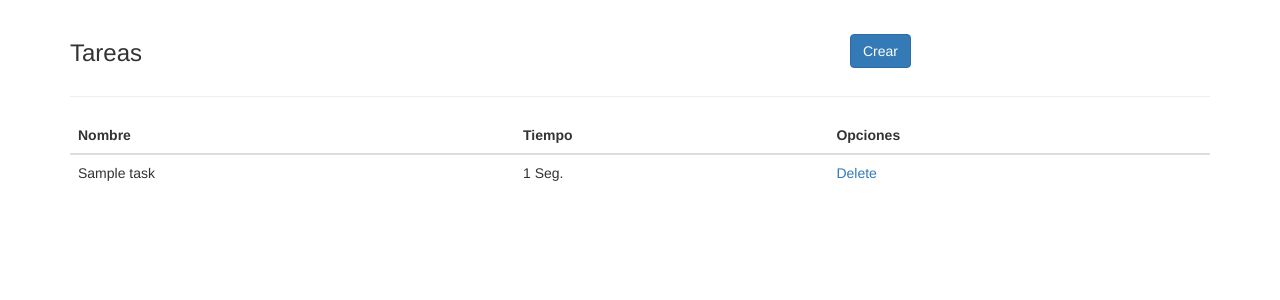
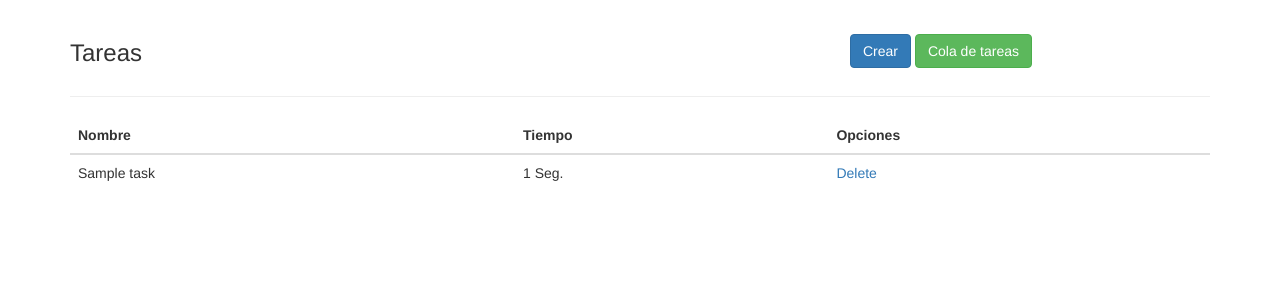
Before and after one commit to jonathancg90/reto_tareas, a Flask app: page /task in a window 1280 px wide. Shown: the part 52-352 px from the top of the page. Run offline with Flask 2, Linux system fonts and the light colour scheme; tables that the repository leaves empty hold one stand-in row (values such as "Sample post"); some libraries are stand-ins or nearby versions.

Commit message:
add button back

```diff
--- a/app/templates/task/list.html
+++ b/app/templates/task/list.html
@@ -5,6 +5,7 @@
         <div class="col-md-8"><h3>Tareas</h3></div>
         <div class="col-md-4">
             <a href="{{url_for('task_create')}}" style="margin-top: 1em;" class="btn btn-primary">Crear</a>
+            <a href="{{url_for('index')}}" style="margin-top: 1em;" class="btn btn-success">Cola de tareas</a>
         </div>
     </div>
     <hr>
```
